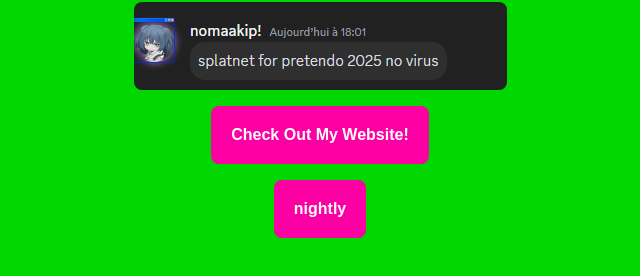
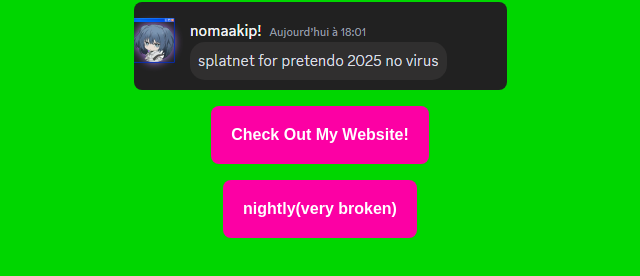
Before and after one commit to Nomaakip/splatnet-pretendo, a plain HTML site: page index.html in a window 1280 px wide. Shown: the part 78-354 px from the top of the page, without its empty margins (320-960 px from the left). Drawn offline with Linux system fonts and the light colour scheme; a web font is replaced by a local one.

Commit message:
Update index.html

```diff
--- a/index.html
+++ b/index.html
@@ -83,7 +83,7 @@
       <button class="button">Check Out My Website!</button>
     </a>
     <a href="nightly.html" class="nightly">
-    <button class="button">nightly</button>
+    <button class="button">nightly(very broken)</button>
     </a>
   </body>
 </html>
```
